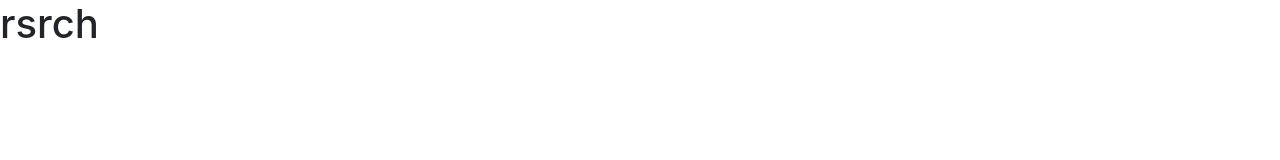
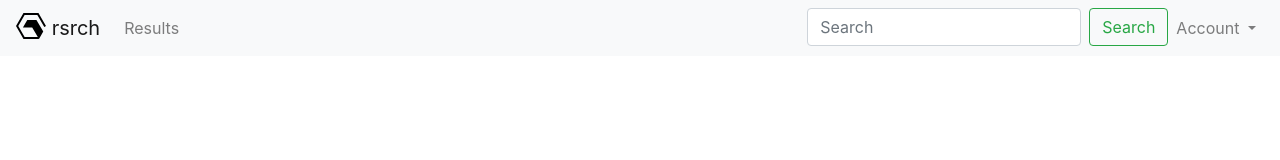
Before and after one commit to LinkedList/rsrch-design, a plain HTML site: page index.html in a window 1280 px wide. Drawn offline with nearby package versions, Linux system fonts and the light colour scheme.

Commit message:
Navbar...

```diff
--- a/index.html
+++ b/index.html
@@ -12,8 +12,42 @@
     <title>rsrch</title>
   </head>
   <body>
+    <nav class="navbar navbar-expand-lg navbar-light bg-light">
+      <a class="navbar-brand" href="#">
+        <img src="img/logo.svg" width="30" class="d-inline-block align-top" alt="">
+        rsrch
+      </a>
+      <button class="navbar-toggler" type="button" data-toggle="collapse" data-target="#navbarSupportedContent" aria-controls="navbarSupportedContent" aria-expanded="false" aria-label="Toggle navigation">
+        <span class="navbar-toggler-icon"></span>
+      </button>
 
-    <h1>rsrch</h1>
+      <div class="collapse navbar-collapse" id="navbarSupportedContent">
+        <ul class="navbar-nav mr-auto">
+          <li class="nav-item">
+            <a class="nav-link" href="#">Results</a>
+          </li>
+        </ul>
+        <ul class="navbar-nav">
+          <li class="nav-item">
+            <form class="form-inline my-2 my-lg-0">
+              <input class="form-control mr-sm-2" type="search" placeholder="Search" aria-label="Search">
+              <button class="btn btn-outline-success my-2 my-sm-0" type="submit">Search</button>
+            </form>
+        </li>
+        <li class="nav-item dropdown">
+          <a class="nav-link dropdown-toggle" href="#" id="navbarDropdown" role="button" data-toggle="dropdown" aria-haspopup="true" aria-expanded="false">
+            Account
+          </a>
+          <div class="dropdown-menu dropdown-menu-right" aria-labelledby="navbarDropdown">
+            <a class="dropdown-item" href="#">Profile</a>
+            <a class="dropdown-item" href="#">Settings</a>
+            <div class="dropdown-divider"></div>
+            <a class="dropdown-item" href="#">Logout</a>
+          </div>
+        </li>
+        </ul>
+      </div>
+    </nav>
 
     <script src="https://code.jquery.com/jquery-3.3.1.slim.min.js" integrity="sha384-q8i/X+965DzO0rT7abK41JStQIAqVgRVzpbzo5smXKp4YfRvH+8abtTE1Pi6jizo" crossorigin="anonymous"></script>
     <script src="https://cdnjs.cloudflare.com/ajax/libs/popper.js/1.14.3/umd/popper.min.js" integrity="sha384-ZMP7rVo3mIykV+2+9J3UJ46jBk0WLaUAdn689aCwoqbBJiSnjAK/l8WvCWPIPm49" crossorigin="anonymous"></script>
```
Also changed, not shown: img/logo.svg (added).
